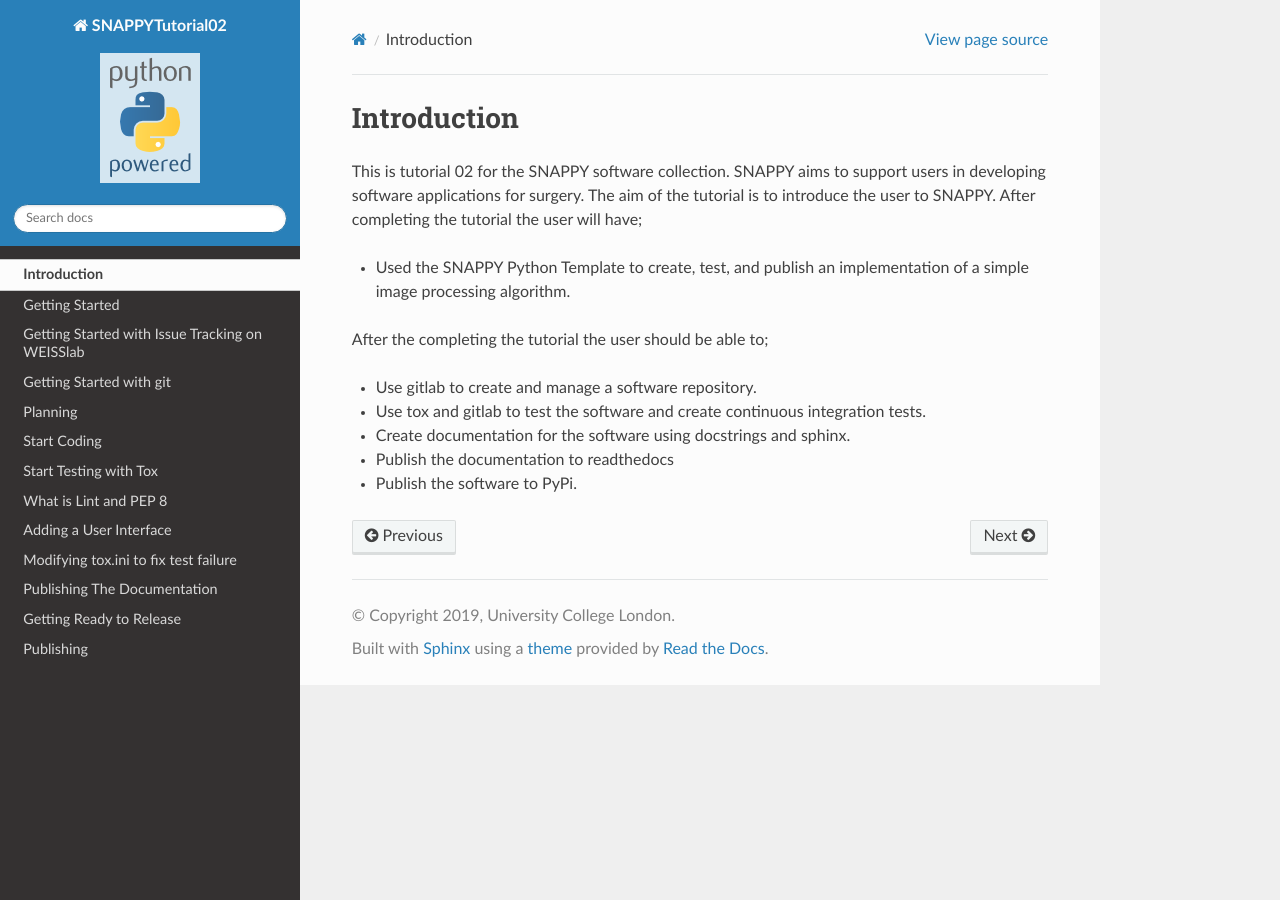
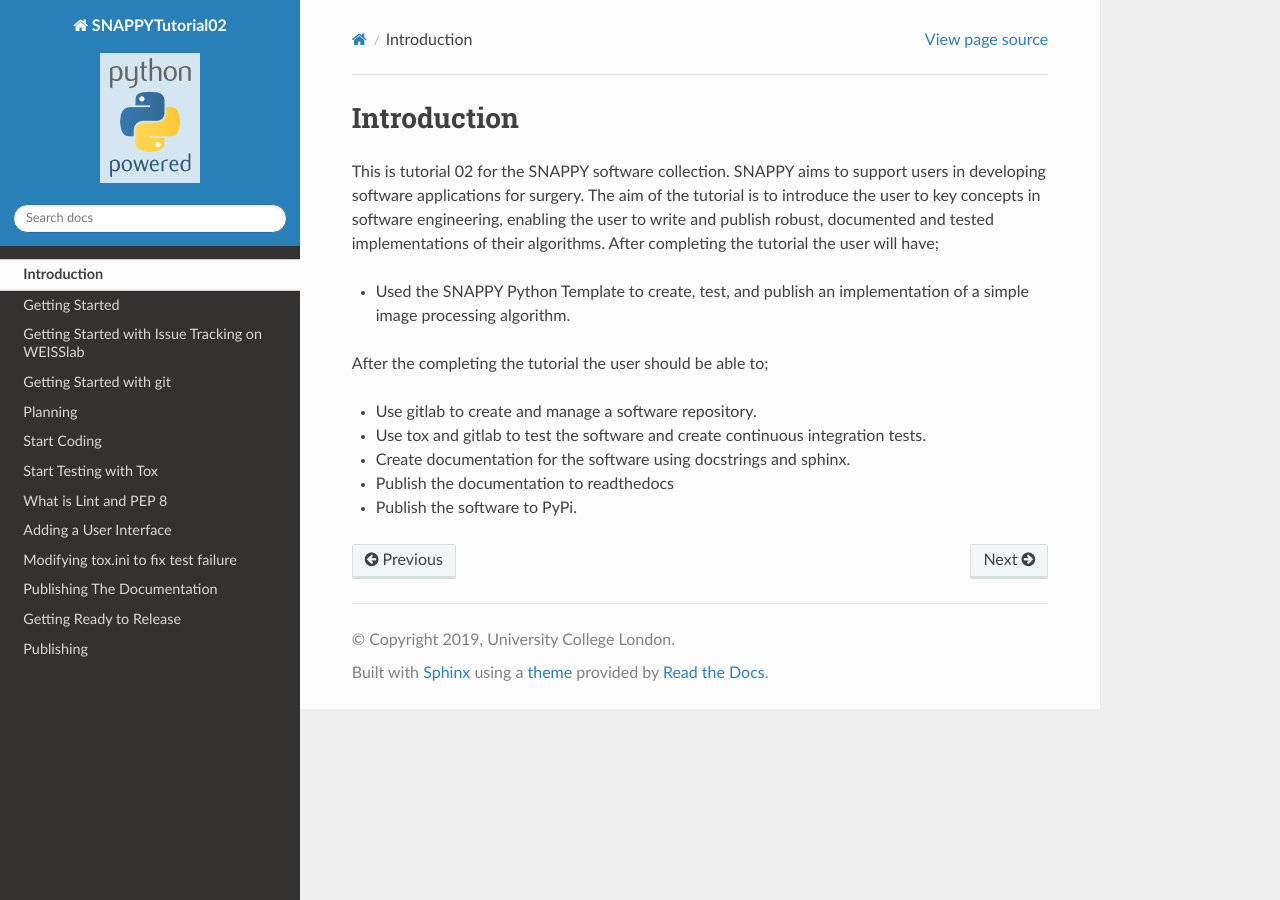
Before and after one commit to SciKit-Surgery/scikit-surgerytutorial02, a Sphinx documentation site: the page built from doc/00_Introduction.rst, in a window 1280 px wide. Built offline with Sphinx 7.4.7 and the Read the Docs theme 2.0.0, drawn with Linux system fonts in a browser that asks for light colours; formulas are drawn with MathJax 3.

Commit message:
Issue #2 foxed introduction

```diff
--- a/doc/00_Introduction.rst
+++ b/doc/00_Introduction.rst
@@ -8,7 +8,9 @@ Introduction
 
 This is tutorial 02 for the SNAPPY software collection. SNAPPY aims to support users in
 developing software applications for surgery. The aim of the tutorial is to
-introduce the user to SNAPPY. After completing the tutorial the user will have;
+introduce the user to key concepts in software engineering, enabling the user
+to write and publish robust, documented and tested implementations of their
+algorithms. After completing the tutorial the user will have;
 
 - Used the SNAPPY Python Template to create, test, and publish an implementation of a simple
   image processing algorithm.
```
